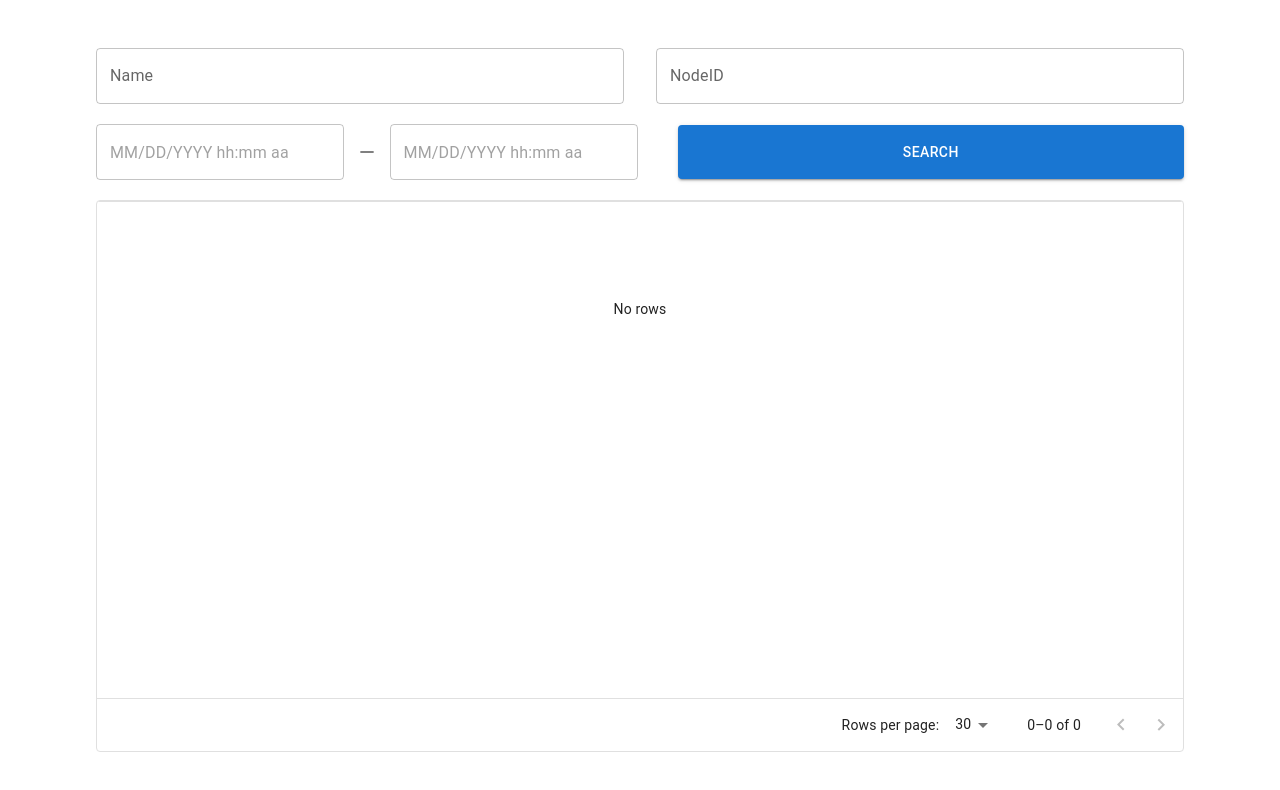
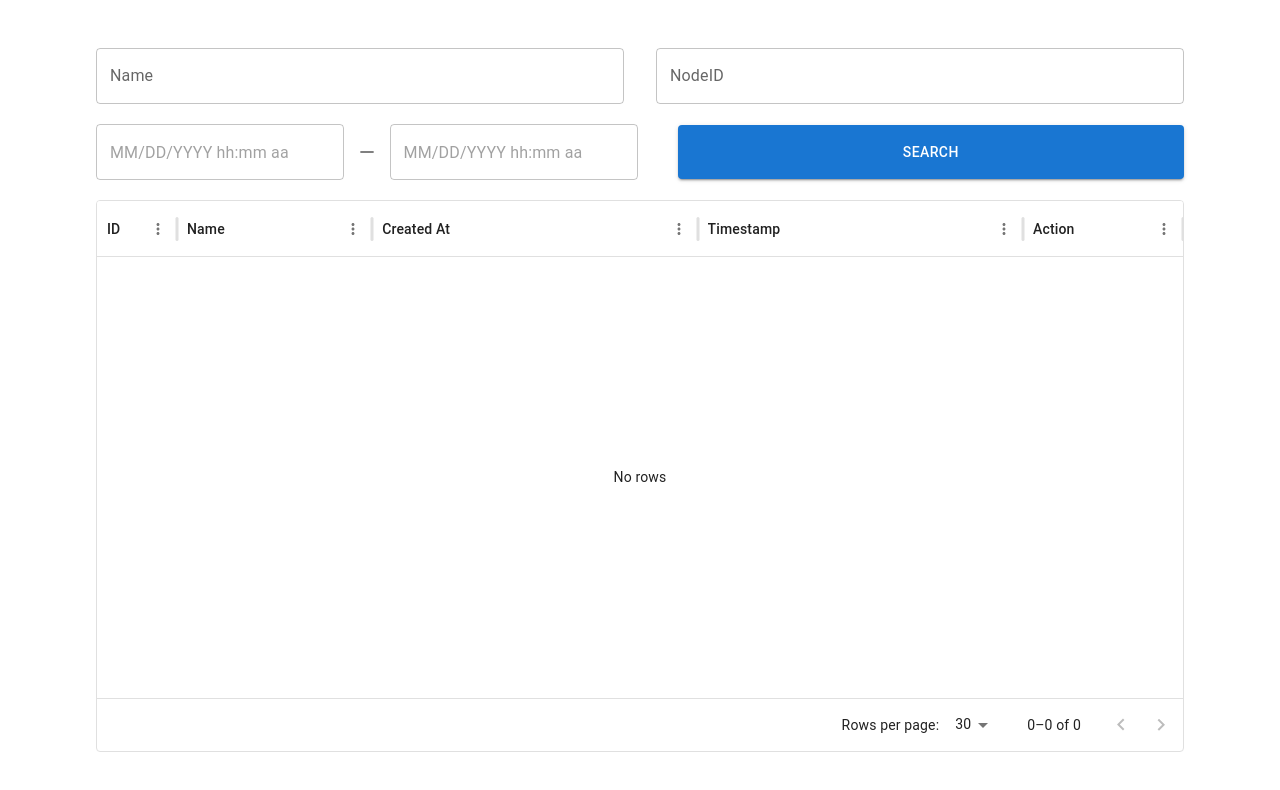
Before and after one commit to MmxLearning/OpcuaServer, a React (Vite) app in the folder web/: page / in a window 1280 px wide. Shown: the top 790 px of the page. Built offline with nearby package versions, Linux system fonts and the light colour scheme; sample sign-in values are in the browser's storage.

Commit message:
feat: data display

```diff
--- a/web/src/pages/Home/index.tsx
+++ b/web/src/pages/Home/index.tsx
@@ -10,7 +10,7 @@ import { DataGrid } from "@mui/x-data-grid";
 
 import { LoadingButton } from "@mui/lab";
 import { Container, Stack, TextField, Button } from "@mui/material";
-import { HorizontalRule } from "@mui/icons-material";
+import { HorizontalRule, InfoOutlined } from "@mui/icons-material";
 
 import { useApi } from "@/network/api.ts";
 
@@ -22,7 +22,7 @@ export const Home: FC = () => {
 
   const [isSearching, setIsSearching] = useState("");
 
-  const { isLoading, data, mutate } = useApi(
+  const { isLoading, data, mutate } = useApi<Opcua.SearchResult[]>(
     isSearching ? `user/opcua/search?${isSearching}` : null,
   );
 
@@ -116,11 +116,59 @@ export const Home: FC = () => {
           </Stack>
 
           <DataGrid
-            autoHeight
-            rows={[]}
+            rows={data ?? []}
             disableColumnSelector
             disableDensitySelector
-            columns={[]}
+            columns={[
+              {
+                field: "id",
+                headerName: "ID",
+                minWidth: 80,
+                flex: 1,
+              },
+              {
+                field: "name",
+                headerName: "Name",
+                minWidth: 150,
+                flex: 3,
+              },
+              {
+                field: "created_at",
+                headerName: "Created At",
+                minWidth: 160,
+                flex: 5,
+                renderCell: (params) => {
+                  return new Date(params.value * 1000).toLocaleString();
+                },
+              },
+              {
+                field: "timestamp",
+                headerName: "Timestamp",
+                minWidth: 160,
+                flex: 5,
+                renderCell: (params) => {
+                  return new Date(params.value * 1000).toLocaleString();
+                },
+              },
+              {
+                field: "action",
+                headerName: "Action",
+                width: 160,
+                renderCell: (params) => {
+                  return (
+                    <>
+                      <Button
+                        variant="outlined"
+                        startIcon={<InfoOutlined />}
+                        onClick={() => {}}
+                      >
+                        Detail
+                      </Button>
+                    </>
+                  );
+                },
+              },
+            ]}
             initialState={{
               pagination: {
                 paginationModel: { page: 0, pageSize: 30 },
```
Also changed, not shown: web/src/typings/opcua.d.ts (added, +10 -0 lines), web/src/typings/global.d.ts (renamed from web/src/typings/global.ts).
